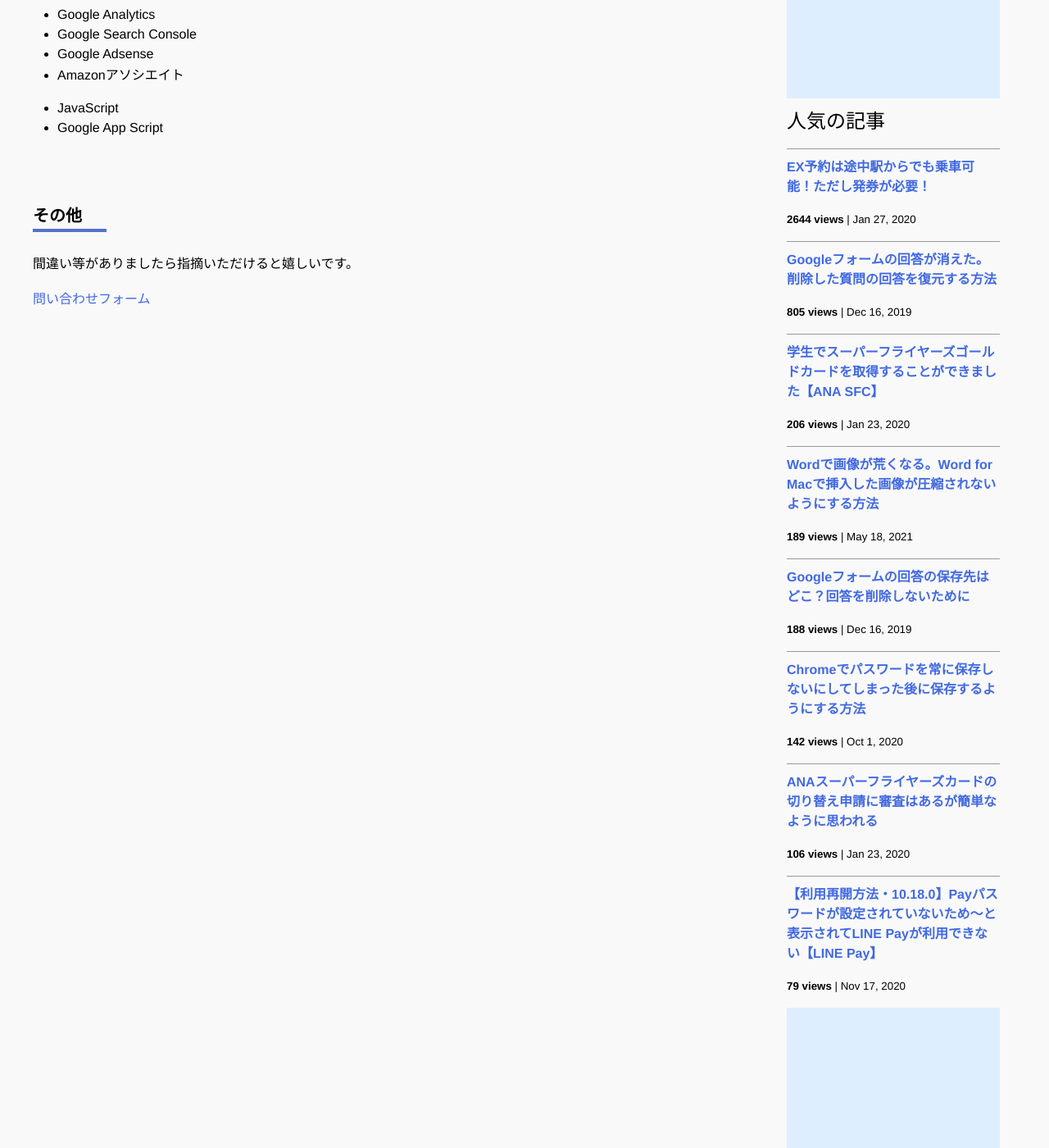
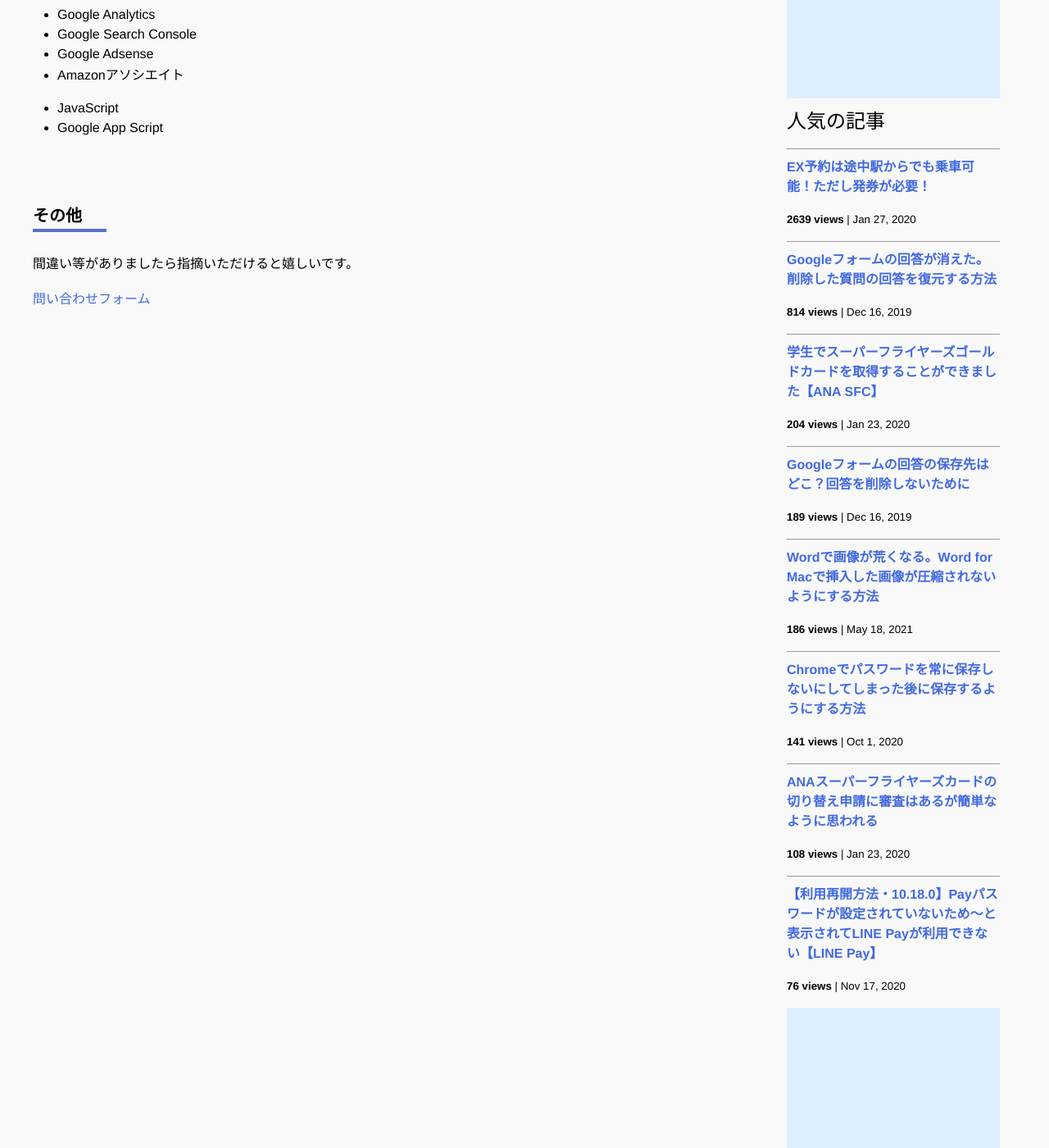
Before and after one commit to iwanaminami/shoyaiwaname, a Jekyll site: the page built from about.markdown, in a window 1280 px wide and 1400 px high, scrolled down 693 px. Shown: the whole window at 82% size. Built offline with Jekyll 4.4.1, drawn with Linux system fonts in a browser that asks for light colours; nearby versions of some CDN libraries; comment, search, counter and statistics services are not loaded.

Commit message:
a new commit message

```diff
--- a/_data/popularposts.yml
+++ b/_data/popularposts.yml
@@ -1,17 +1,17 @@
 side:
-  - view: 2644
+  - view: 2639
     url: /2020/01/27/ex-rideontheway.html
-  - view: 805
+  - view: 814
     url: /2019/12/16/restore-googleform.html
-  - view: 206
+  - view: 204
     url: /2020/01/23/sfcgold.html
   - view: 189
+    url: /2019/12/16/googleform-answers.html
+  - view: 186
     url: /2021/05/18/image-compression-word.html
-  - view: 188
-    url: /2019/12/16/googleform-answers.html
-  - view: 142
+  - view: 141
     url: /2020/10/01/googlepassword.html
-  - view: 106
+  - view: 108
     url: /2020/01/23/sfc-judge.html
-  - view: 79
+  - view: 76
     url: /2020/11/17/linepay.html
```
